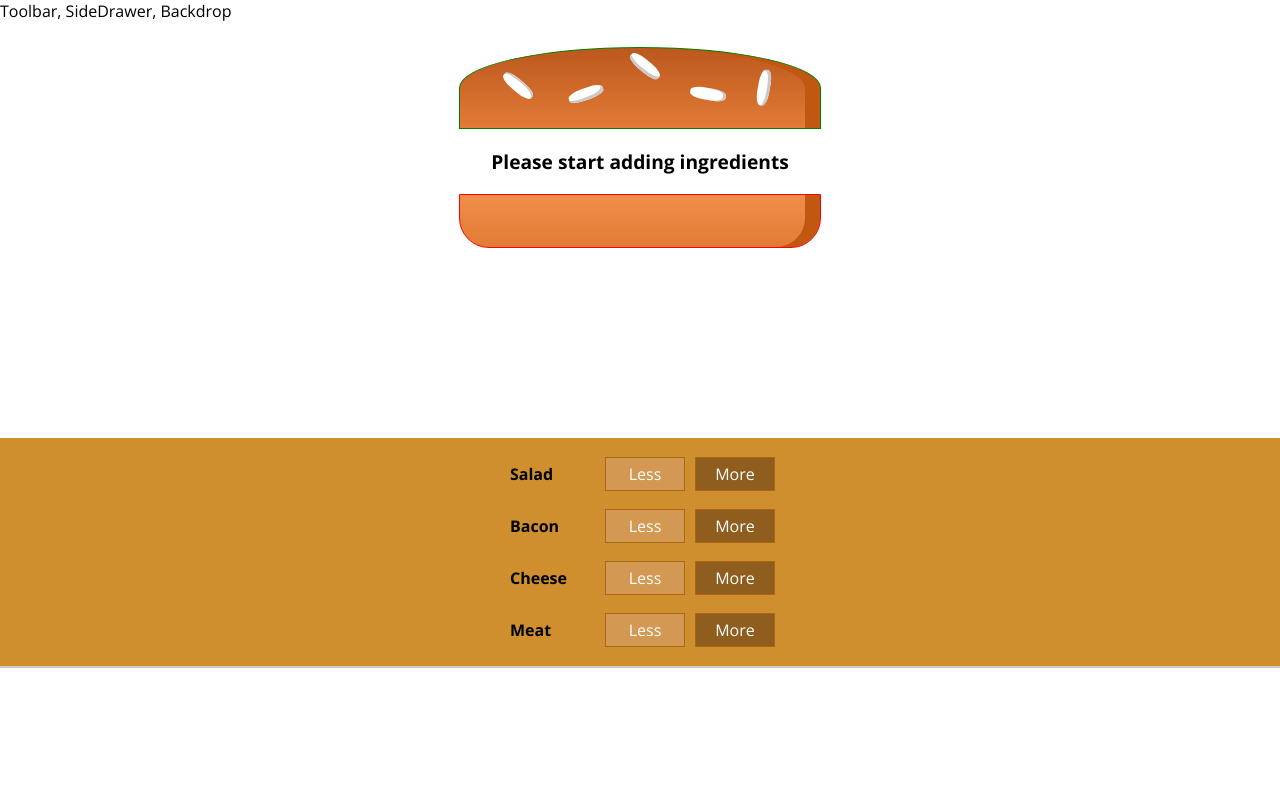
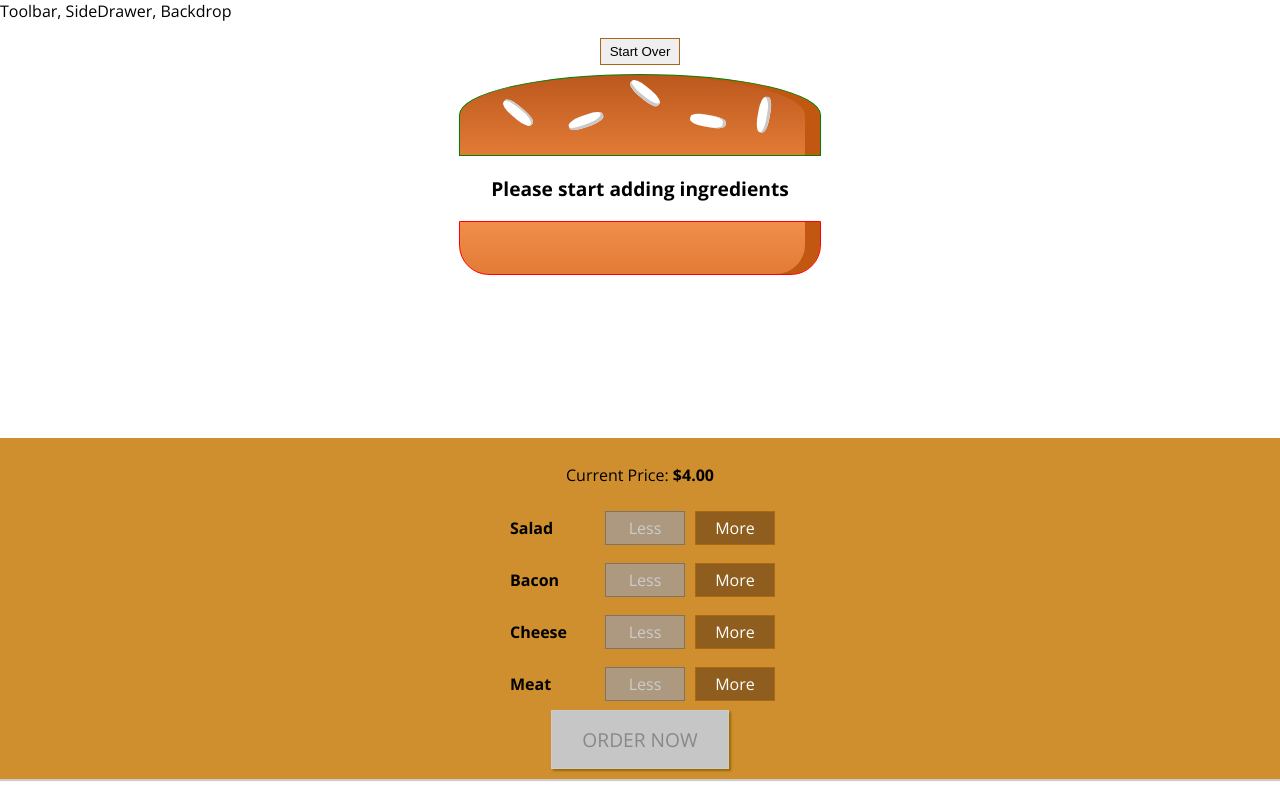
Before and after one commit to DanielWoldehana/Build-A-Burger, a React (Create React App) app: page / in a window 1280 px wide. Built offline with nearby package versions, Linux system fonts and the light colour scheme.

Commit message:
added add/remove and ordernow functions

```diff
--- a/src/components/Burger/BuildControls/BuildControl/BuildControl.js
+++ b/src/components/Burger/BuildControls/BuildControl/BuildControl.js
@@ -5,8 +5,16 @@
 const buildControl = (props) => (
   <div className={classes.BuildControl}>
     <div className={classes.Label}>{props.label}</div>
-    <button className={classes.Less}>Less</button>
-    <button className={classes.More}>More</button>
+    <button
+      className={classes.Less}
+      onClick={props.removed}
+      disabled={props.disabled}
+    >
+      Less
+    </button>
+    <button className={classes.More} onClick={props.added}>
+      More
+    </button>
   </div>
 );
 
--- a/src/components/Burger/BuildControls/BuildControls.js
+++ b/src/components/Burger/BuildControls/BuildControls.js
@@ -9,11 +9,23 @@
   { label: "Meat", type: "meat" },
 ];
 
-const buildControls = () => (
+const buildControls = (props) => (
   <div className={classes.BuildControls}>
+    <p>
+      Current Price: <strong>${props.price.toFixed(2)}</strong>
+    </p>
     {controls.map((ctrl) => (
-      <BuildControl key={ctrl.label} label={ctrl.label} />
+      <BuildControl
+        key={ctrl.label}
+        label={ctrl.label}
+        added={() => props.ingredientAdded(ctrl.type)}
+        removed={() => props.ingredientRemoved(ctrl.type)}
+        disabled={props.disabled[ctrl.type]}
+      />
     ))}
+    <button className={classes.OrderButton} disabled={!props.purchaseable}>
+      ORDER NOW
+    </button>
   </div>
 );
 
--- a/src/components/Burger/BuildControls/BuildControls.module.css
+++ b/src/components/Burger/BuildControls/BuildControls.module.css
@@ -8,3 +8,45 @@
   margin: auto;
   padding: 10px 0;
 }
+
+.OrderButton {
+  background-color: #dad735;
+  outline: none;
+  cursor: pointer;
+  border: 1px solid #966909;
+  color: #966909;
+  font-family: inherit;
+  font-size: 1.2em;
+  padding: 15px 30px;
+  box-shadow: 2px 2px 2px #966909;
+}
+
+.OrderButton:hover,
+.OrderButton:active {
+  background-color: #a0db41;
+  border: 1px solid #966909;
+  color: #966909;
+}
+
+.OrderButton:disabled {
+  background-color: #c7c6c6;
+  cursor: not-allowed;
+  border: 1px solid #ccc;
+  color: #888888;
+}
+
+.OrderButton:not(:disabled) {
+  animation: enable 0.3s linear;
+}
+
+@keyframes enable {
+  0% {
+    transform: scale(1);
+  }
+  60% {
+    transform: scale(1.1);
+  }
+  100% {
+    transform: scale(1);
+  }
+}
--- a/src/components/Burger/Burger.js
+++ b/src/components/Burger/Burger.js
@@ -19,6 +19,7 @@
   console.log(transformedIngredients);
   return (
     <div className={classes.Burger}>
+      <button onClick={props.startOver}>Start Over</button>
       <BurgerIngredient type="bread-top" />
       {transformedIngredients}
       <BurgerIngredient type="bread-bottom" />
--- a/src/components/Burger/Burger.module.css
+++ b/src/components/Burger/Burger.module.css
@@ -7,7 +7,20 @@
   font-weight: bold;
   font-size: 1.2rem;
 }
+.Burger button {
+  display: block;
+  padding: 5px;
+  margin: auto;
+  width: 80px;
+  border: 1px solid #aa6817;
+  cursor: pointer;
+  outline: none;
+}
 
+.Burger button:hover {
+  background-color: #daa972;
+  color: white;
+}
 @media (min-width: 1000px) and (min-height: 700px) {
   .Burger {
     width: 700px;
--- a/src/containers/BurgerBuilder/BurgerBuilder.js
+++ b/src/containers/BurgerBuilder/BurgerBuilder.js
@@ -2,6 +2,13 @@
 import Aux from "../../hoc/Aux";
 import Burger from "../../components/Burger/Burger";
 import BuildControls from "../../components/Burger/BuildControls/BuildControls";
+
+const INGREDIENT_PRICES = {
+  salad: 0.5,
+  cheese: 0.4,
+  meat: 1.3,
+  bacon: 0.7,
+};
 
 class BurgerBuilder extends Component {
   // constructor(props) {
@@ -15,12 +22,82 @@
       cheese: 0,
       meat: 0,
     },
+    totalPrice: 4,
+    purchaseable: false,
   };
+
+  updatePurchaseState = (ingredients) => {
+    const sum = Object.keys(ingredients)
+      .map((igKey) => {
+        return ingredients[igKey];
+      })
+      .reduce((sum, el) => {
+        return sum + el;
+      }, 0);
+
+    this.setState({ purchaseable: sum > 0 });
+  };
+
+  startOverHandler = () => {
+    const oldIngredients = { ...this.state.ingredients };
+    for (let key in oldIngredients) {
+      oldIngredients[key] = 0;
+      this.setState({ ingredients: oldIngredients, totalPrice: 4 });
+    }
+  };
+
+  addIngredientHandler = (type) => {
+    const oldCount = this.state.ingredients[type];
+    const updatedCount = oldCount + 1;
+    const updatedIngredients = {
+      ...this.state.ingredients,
+    };
+    updatedIngredients[type] = updatedCount;
+    const priceAddition = INGREDIENT_PRICES[type];
+    const oldPrice = this.state.totalPrice;
+    const newPrice = oldPrice + priceAddition;
+    this.setState({ totalPrice: newPrice, ingredients: updatedIngredients });
+    this.updatePurchaseState(updatedIngredients);
+  };
+
+  removeIngredientHandler = (type) => {
+    const oldCount = this.state.ingredients[type];
+    if (oldCount <= 0) {
+      return;
+    }
+    const updatedCount = oldCount - 1;
+    const updatedIngredients = {
+      ...this.state.ingredients,
+    };
+
+    updatedIngredients[type] = updatedCount;
+    const priceDeduction = INGREDIENT_PRICES[type];
+    const oldPrice = this.state.totalPrice;
+    const newPrice = oldPrice - priceDeduction;
+    this.setState({ totalPrice: newPrice, ingredients: updatedIngredients });
+    this.updatePurchaseState(updatedIngredients);
+  };
+
   render() {
+    const disabledInfo = {
+      ...this.state.ingredients,
+    };
+    for (let key in disabledInfo) {
+      disabledInfo[key] = disabledInfo[key] <= 0;
+    }
     return (
       <Aux>
-        <Burger ingredients={this.state.ingredients} />
-        <BuildControls />
+        <Burger
+          ingredients={this.state.ingredients}
+          startOver={this.startOverHandler}
+        />
+        <BuildControls
+          ingredientAdded={this.addIngredientHandler}
+          ingredientRemoved={this.removeIngredientHandler}
+          disabled={disabledInfo}
+          purchaseable={this.state.purchaseable}
+          price={this.state.totalPrice}
+        />
       </Aux>
     );
   }
```
